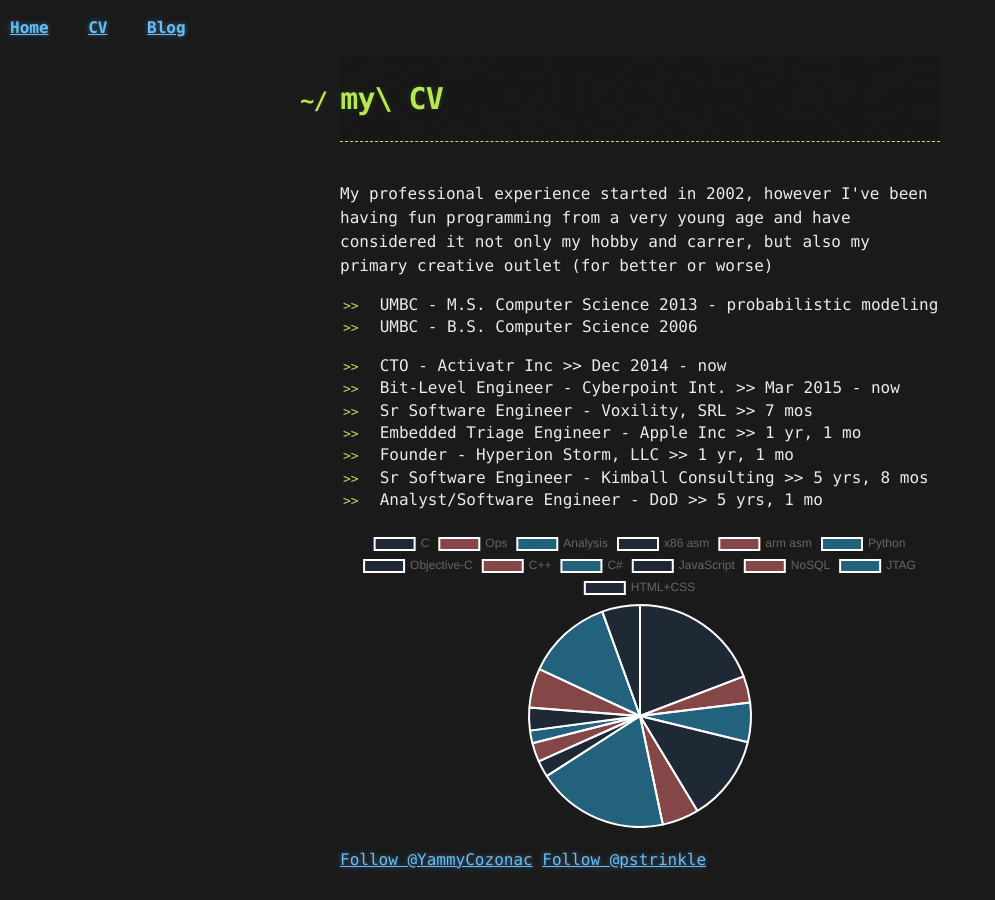
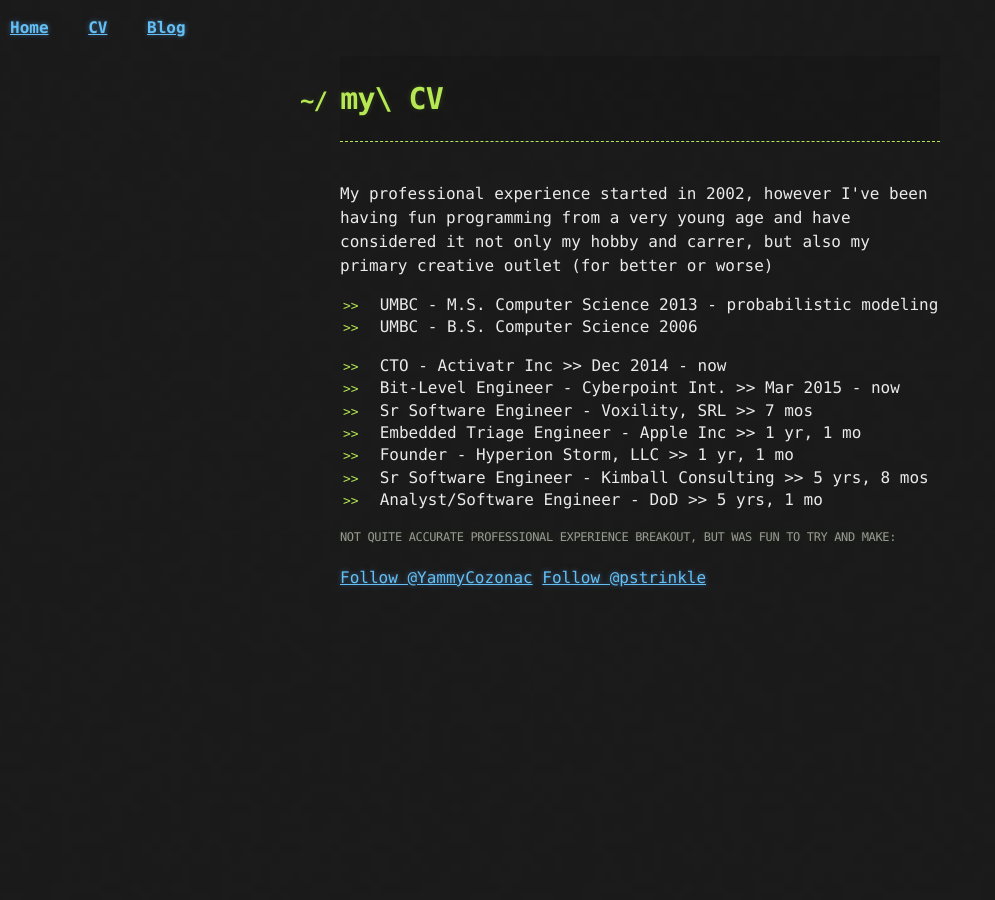
Before and after one commit to pstrinkle/pstrinkle.github.io, a Jekyll site: the page built from cv.html, in a window 1280 px wide. Shown: the whole page, without its empty margins (0-995 px from the left). Built offline with Jekyll 4.4.1, drawn with Linux system fonts in a browser that asks for light colours; nearby versions of some CDN libraries; comment, search, counter and statistics services are not loaded.

Commit message:
Update cv.html

```diff
--- a/cv.html
+++ b/cv.html
@@ -25,7 +25,7 @@
   </ul>
 
   <div id='funpie'>
-
+    <h6>Not quite accurate professional experience breakout, but was fun to try and make:</h6>
   </div>
 </section>
 
@@ -55,5 +55,5 @@
   });
   $('#funpie').append($('<canvas>', {id: "funpie_pie"}));
   var ctx = document.getElementById("funpie_pie").getContext("2d");
-  new Chart(ctx, {type: "pie", data: data});
+  new Chart(ctx, {type: "pie", data: data, options: {legend.labels.generateLabels : function(chart) {}}});
 </script>
```
